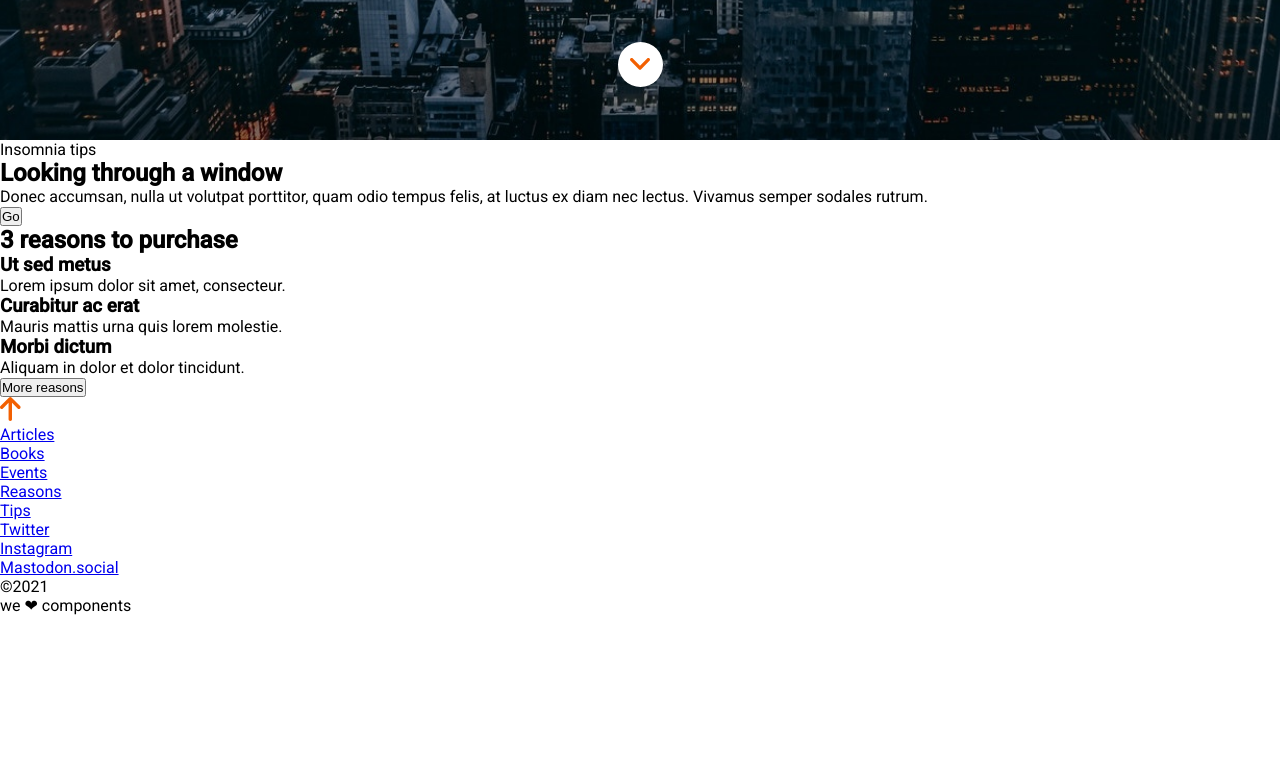
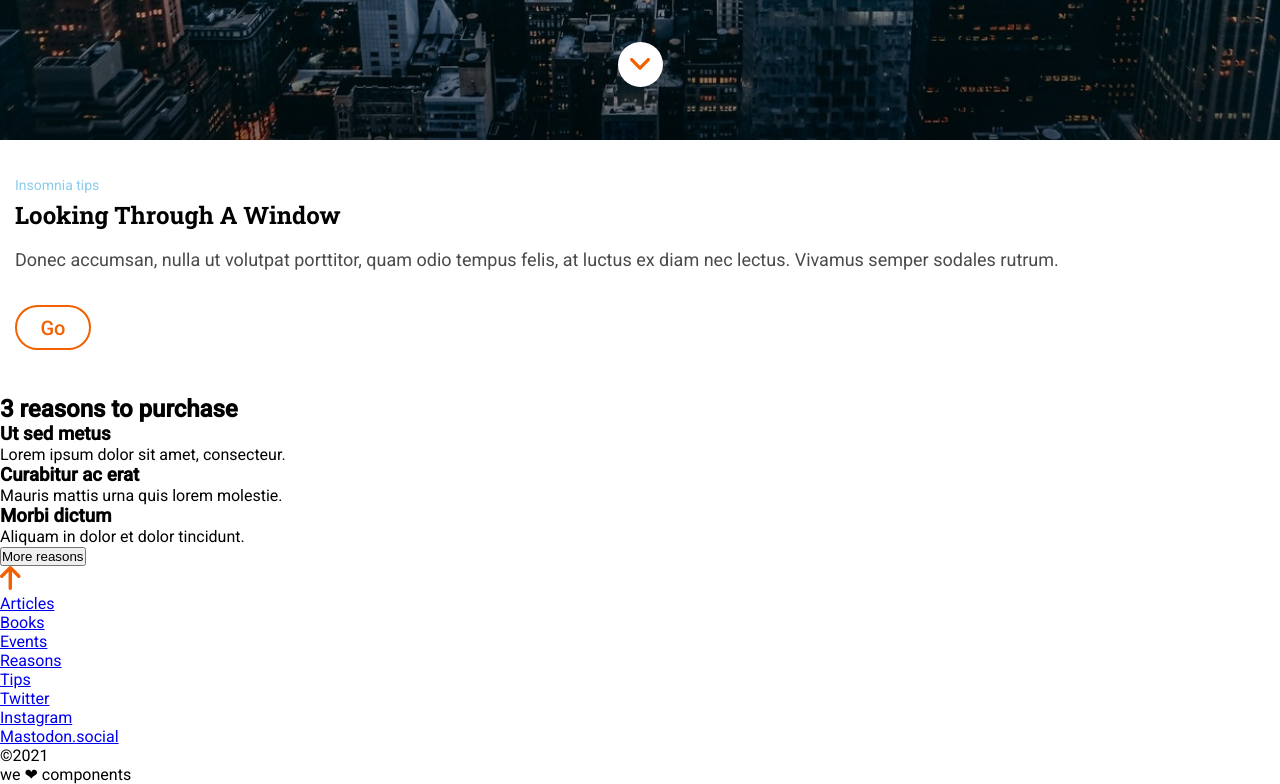
Before and after one commit to Adalab/modulo-1-evaluacion-final-mariarguezp, a website: page public/index.html in a window 1280 px wide. Shown: the part 660-1444 px from the top of the page. Before the commit the page ends 1275 px from the top, so only its background shows below. Drawn offline with Linux system fonts and the light colour scheme.

Commit message:
add first section scss

```diff
--- a/public/index.html
+++ b/public/index.html
@@ -18,7 +18,7 @@
           <img title="Adalab Web" src="./assets/images/ico-menu.svg" alt="Menu icon">
         </a>
       </nav>
-      <section class="header__section">
+      <section class="header__section margin">
         <h1 class="header__section--title">
           Anonymous Proxy
         </h1>
@@ -30,14 +30,17 @@
     </header>
 
     <main>
-      <section>
-          <p>Insomnia tips</p>
-          <h2>Looking through a window</h2>
-          <p>Donec accumsan, nulla ut volutpat porttitor, quam odio tempus felis, at luctus ex diam nec lectus. Vivamus semper sodales rutrum.</p>
-          <button>
+      <section class="margin">
+        <article class="firstSection">
+          <p class="firstSection__small">Insomnia tips</p>
+          <h2 class="firstSection__title">Looking through a window</h2>
+          <p>Donec accumsan, nulla ut volutpat porttitor, quam odio tempus felis, at luctus ex diam nec lectus. Vivamus semper
+            sodales rutrum.</p>
+          <button class="firstSection__button">
             <p>Go</p>
           </button>
-        </section>
+        </article>
+      </section>
 
       <section>
         <h2> 3 reasons to purchase</h2>
--- a/src/scss/core/_common.scss
+++ b/src/scss/core/_common.scss
@@ -1,7 +1,9 @@
 .body {
+    width: 100%;
     font-family: $fontMain;
 }
 
 .margin {
+    box-sizing: content-box;
     margin: 0 15px;
 }
--- a/src/scss/core/_variables.scss
+++ b/src/scss/core/_variables.scss
@@ -5,6 +5,8 @@ $fontMain: 'Roboto', sans-serif;
 // colors
 $colorMain: #fff;
 $colorText: #000;
+$colorTextSecondary: #4a4a4a;
 $colorSecondary: #eff9ff;
 $colorTertiary: #304268;
 $colorButtons: #f26002;
+$colorSmall: #8ccbea;
--- /dev/null
+++ b/src/scss/layout/_first-section.scss
@@ -0,0 +1,36 @@
+.firstSection {
+  width: 100%;
+  background-color: $colorMain;
+  font-size: 18px;
+  line-height: 30px;
+  color: $colorTextSecondary;
+
+  &__small {
+    margin: 30px 0 0;
+    font-size: 14px;
+    line-height: 30px;
+    color: $colorSmall;
+  }
+
+  &__title {
+    width: 100%;
+    margin: 0 0 15px;
+    font-size: 24px;
+    font-family: $fontTitles;
+    text-transform: capitalize;
+    color: $colorText;
+  }
+
+  &__button {
+    width: 76px;
+    height: 45px;
+    margin: 30px 0 45px;
+    background-color: $colorMain;
+    border: $colorButtons 2px solid;
+    border-radius: 22.5px;
+    font-size: 20px;
+    font-family: $fontMain;
+    font-weight: 500;
+    color: $colorButtons;
+  }
+}
--- a/src/scss/layout/_header.scss
+++ b/src/scss/layout/_header.scss
@@ -28,7 +28,7 @@
       font-size: 42px;
       text-transform: uppercase;
       text-align: center;
-      word-spacing: 100vh;
+      word-spacing: 100%;
       margin: 0 0 10px;
     }
 
--- a/src/scss/main.scss
+++ b/src/scss/main.scss
@@ -5,5 +5,6 @@
 @import 'components/links';
 @import 'layout/page';
 @import 'layout/header';
+@import 'layout/first-section';
 @import 'layout/footer';
 @import 'pages/index';
```
Also changed, not shown: src/html/partials/first-section.html (+9 -6 lines), src/html/partials/header.html (+1 -1 lines), public/assets/css/main.css, 1 other file.
